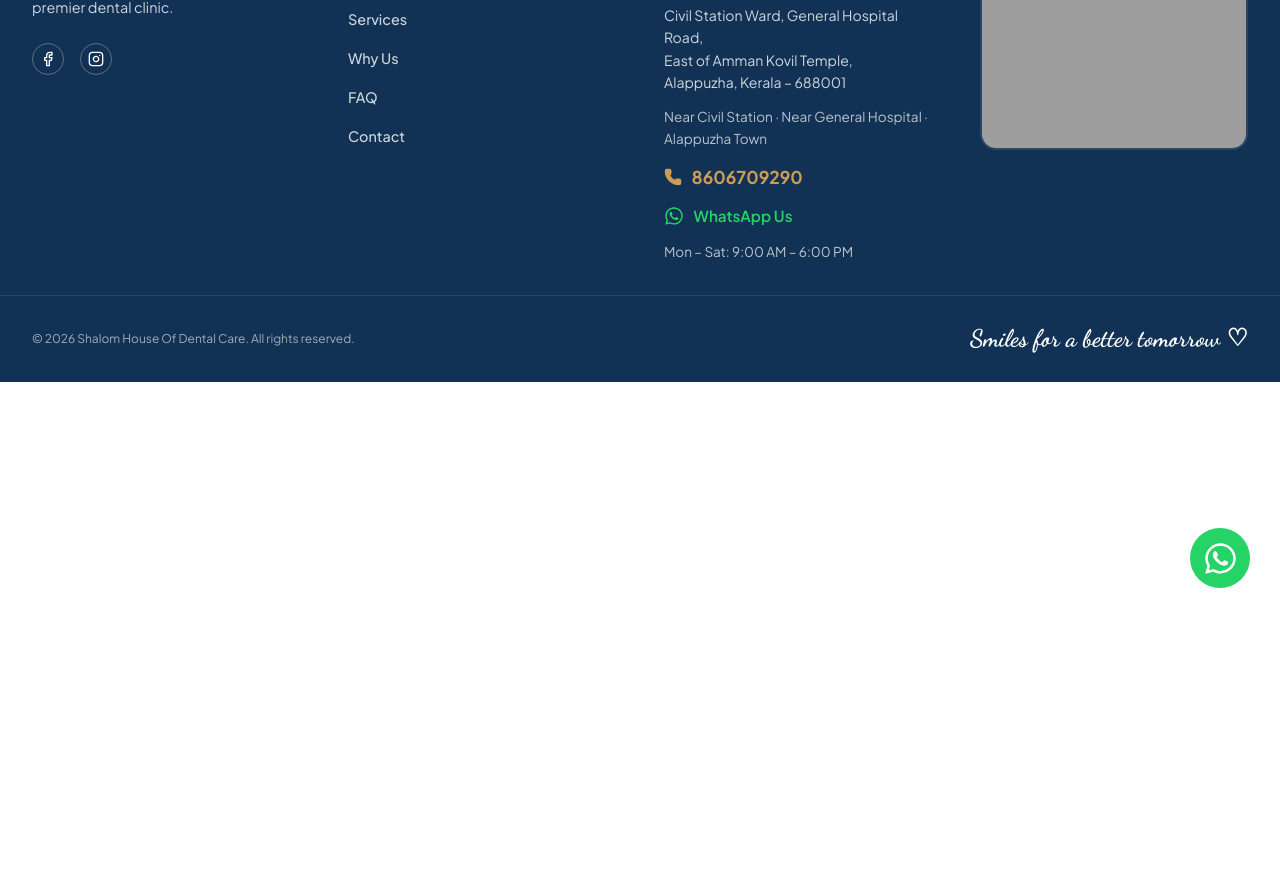
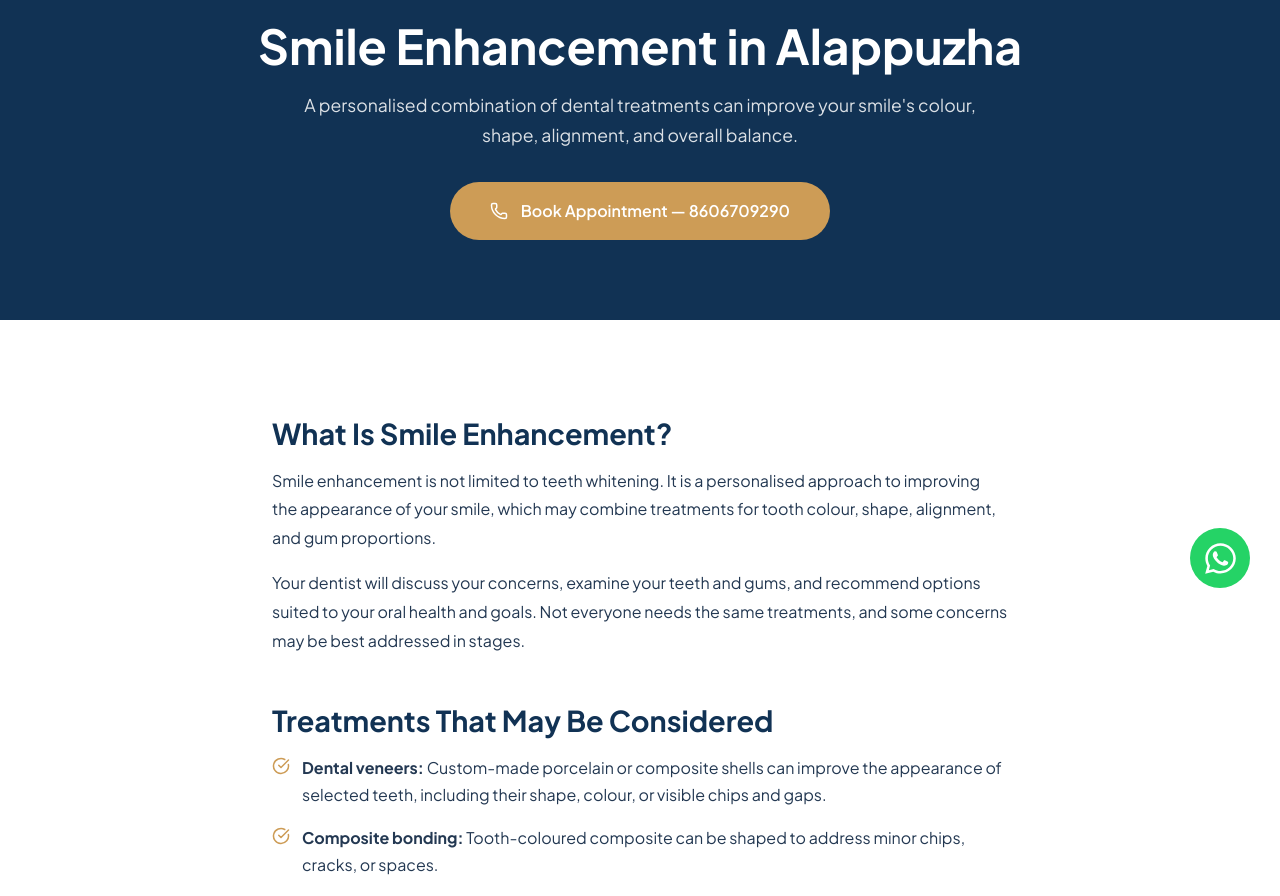
Before and after one commit to saikripakks/shalom, a React (Vite) app: page /smile-enhancement-alappuzha in a window 1280 px wide. Shown: the part 182-1078 px from the top of the page. Before the commit the page ends 800 px from the top, so only its background shows below. Built offline with nearby package versions, Linux system fonts and the light colour scheme; grey boxes are pictures that could not be loaded.

Commit message:
feat: add Smile Enhancement page and update service description for improved clarity

```diff
--- a/src/App.jsx
+++ b/src/App.jsx
@@ -4,6 +4,7 @@ import Home from './pages/Home';
 import RootCanal from './pages/RootCanal';
 import DentalImplants from './pages/DentalImplants';
 import TeethWhitening from './pages/TeethWhitening';
+import SmileEnhancement from './pages/SmileEnhancement';
 import BracesOrthodontics from './pages/BracesOrthodontics';
 import ChildDentist from './pages/ChildDentist';
 import DentalCheckup from './pages/DentalCheckup';
@@ -33,6 +34,7 @@ function App() {
           <Route path="/root-canal-treatment-alappuzha" element={<RootCanal />} />
           <Route path="/dental-implants-alappuzha" element={<DentalImplants />} />
           <Route path="/teeth-whitening-alappuzha" element={<TeethWhitening />} />
+          <Route path="/smile-enhancement-alappuzha" element={<SmileEnhancement />} />
           <Route path="/braces-orthodontics-alappuzha" element={<BracesOrthodontics />} />
           <Route path="/child-dentist-alappuzha" element={<ChildDentist />} />
           <Route path="/dental-checkup-cleaning-alappuzha" element={<DentalCheckup />} />
--- a/src/components/Services.jsx
+++ b/src/components/Services.jsx
@@ -13,7 +13,7 @@ const Services = () => {
   const services = [
     { title: 'Preventive Care', desc: 'Protect your smile before problems begin with regular dental check-ups, professional cleaning, and comprehensive examinations.', img: prevImg, link: '/dental-checkup-cleaning-alappuzha' },
     { title: 'Restorative Care', desc: 'Restore damaged or decayed teeth with Comfort-Focused RCT, dental implants, crowns, and tooth-coloured fillings.', img: restImg, link: '/root-canal-treatment-alappuzha' },
-    { title: 'Smile Enhancement', desc: 'Smile enhancement using aesthetic bonding, veneers, and teeth whitening.', img: cosImg, link: '/teeth-whitening-alappuzha' },
+    { title: 'Smile Enhancement', desc: "We tailor a combination of treatments such as veneers, composite bonding, orthodontics, gum contouring, or whitening to improve your smile's colour, shape, alignment, and balance.", img: cosImg, link: '/smile-enhancement-alappuzha' },
     { title: 'Orthodontic Solutions', desc: 'Improve the alignment of your teeth and correct bite problems with modern braces and orthodontic treatment options.', img: orthoImg, link: '/braces-orthodontics-alappuzha' },
     { title: 'Pediatric Dentistry', desc: 'Growing Healthy Smiles Together.', img: childImg, link: '/child-dentist-alappuzha' }
   ];
--- /dev/null
+++ b/src/pages/SmileEnhancement.jsx
@@ -0,0 +1,124 @@
+import React from 'react';
+import { motion } from 'framer-motion';
+import { Phone, CheckCircle } from 'lucide-react';
+import { FaWhatsapp } from 'react-icons/fa';
+
+const fadeUp = {
+  initial: { opacity: 0, y: 20 },
+  whileInView: { opacity: 1, y: 0 },
+  viewport: { once: true },
+  transition: { duration: 0.5 },
+};
+
+const treatmentOptions = [
+  {
+    title: 'Dental veneers',
+    description: 'Custom-made porcelain or composite shells can improve the appearance of selected teeth, including their shape, colour, or visible chips and gaps.',
+  },
+  {
+    title: 'Composite bonding',
+    description: 'Tooth-coloured composite can be shaped to address minor chips, cracks, or spaces.',
+  },
+  {
+    title: 'Orthodontic treatment',
+    description: 'Braces or clear aligners can improve tooth alignment and address spacing or crowding where appropriate.',
+  },
+  {
+    title: 'Gum contouring',
+    description: 'Reshaping the gum line may help improve the balance between the teeth and gums for suitable cases.',
+  },
+  {
+    title: 'Teeth whitening',
+    description: 'Professional whitening can lighten natural tooth colour when it is suitable for your teeth and gums.',
+  },
+];
+
+const SmileEnhancement = () => (
+  <main style={{ paddingTop: '80px' }}>
+    <section style={{ backgroundColor: 'var(--color-primary)', color: 'white', padding: '5rem 0' }}>
+      <div className="container" style={{ textAlign: 'center' }}>
+        <p style={{ color: 'var(--color-accent)', fontWeight: 600, letterSpacing: '0.1em', fontSize: '0.9rem', textTransform: 'uppercase', marginBottom: '1rem' }}>
+          DENTAL TREATMENT · ALAPPUZHA
+        </p>
+        <h1 style={{ fontSize: '3rem', marginBottom: '1rem', lineHeight: 1.2 }}>
+          Smile Enhancement in Alappuzha
+        </h1>
+        <p style={{ fontSize: '1.1rem', opacity: 0.85, maxWidth: '700px', margin: '0 auto 2rem', lineHeight: 1.7 }}>
+          A personalised combination of dental treatments can improve your smile's colour, shape, alignment, and overall balance.
+        </p>
+        <a
+          href="tel:+918606709290"
+          style={{ backgroundColor: 'var(--color-accent)', color: 'white', padding: '1rem 2.5rem', borderRadius: '50px', fontWeight: 600, fontSize: '1rem', textDecoration: 'none', display: 'inline-flex', alignItems: 'center', gap: '0.8rem' }}
+        >
+          <Phone size={18} /> Book Appointment — 8606709290
+        </a>
+      </div>
+    </section>
+
+    <section style={{ padding: '6rem 0', backgroundColor: 'var(--color-white)' }}>
+      <div className="container" style={{ maxWidth: '800px', margin: '0 auto' }}>
+        <motion.div {...fadeUp} style={{ marginBottom: '3rem' }}>
+          <h2 style={{ fontSize: '1.8rem', color: 'var(--color-primary)', marginBottom: '1rem' }}>
+            What Is Smile Enhancement?
+          </h2>
+          <p style={{ color: 'var(--color-text-main)', lineHeight: 1.8, marginBottom: '1rem' }}>
+            Smile enhancement is not limited to teeth whitening. It is a personalised approach to improving the appearance of your smile, which may combine treatments for tooth colour, shape, alignment, and gum proportions.
+          </p>
+          <p style={{ color: 'var(--color-text-main)', lineHeight: 1.8 }}>
+            Your dentist will discuss your concerns, examine your teeth and gums, and recommend options suited to your oral health and goals. Not everyone needs the same treatments, and some concerns may be best addressed in stages.
+          </p>
+        </motion.div>
+
+        <motion.div {...fadeUp} style={{ marginBottom: '3rem' }}>
+          <h2 style={{ fontSize: '1.8rem', color: 'var(--color-primary)', marginBottom: '1rem' }}>
+            Treatments That May Be Considered
+          </h2>
+          <ul style={{ listStyle: 'none', padding: 0, margin: 0, display: 'flex', flexDirection: 'column', gap: '1rem' }}>
+            {treatmentOptions.map(({ title, description }) => (
+              <li key={title} style={{ display: 'flex', alignItems: 'flex-start', gap: '0.75rem', color: 'var(--color-text-main)', lineHeight: 1.7 }}>
+                <CheckCircle size={18} style={{ color: 'var(--color-accent)', flexShrink: 0, marginTop: '3px' }} />
+                <span><strong>{title}:</strong> {description}</span>
+              </li>
+            ))}
+          </ul>
+        </motion.div>
+
+        <motion.div {...fadeUp}>
+          <h2 style={{ fontSize: '1.8rem', color: 'var(--color-primary)', marginBottom: '1rem' }}>
+            Your Smile, Your Treatment Plan
+          </h2>
+          <p style={{ color: 'var(--color-text-main)', lineHeight: 1.8 }}>
+            The right combination depends on your teeth, gums, bite, and preferences. A consultation helps determine which options are suitable, how they may work together, and what to expect from treatment and maintenance.
+          </p>
+        </motion.div>
+      </div>
+    </section>
+
+    <section style={{ backgroundColor: 'var(--color-primary)', color: 'white', padding: '5rem 0', textAlign: 'center' }}>
+      <div className="container">
+        <h2 style={{ fontSize: '2.5rem', marginBottom: '1rem' }}>Ready to Talk About Your Smile?</h2>
+        <p style={{ opacity: 0.85, marginBottom: '2rem', fontSize: '1.1rem' }}>
+          Call us or send a WhatsApp message to book a consultation.
+        </p>
+        <div style={{ display: 'flex', gap: '1rem', justifyContent: 'center', flexWrap: 'wrap' }}>
+          <a
+            href="tel:+918606709290"
+            style={{ backgroundColor: 'white', color: 'var(--color-primary)', padding: '1rem 2.5rem', borderRadius: '50px', fontWeight: 700, fontSize: '1rem', textDecoration: 'none', display: 'inline-flex', alignItems: 'center', gap: '0.8rem' }}
+          >
+            <Phone size={18} /> Call 8606709290
+          </a>
+          <a
+            href="https://wa.me/918606709290"
+            target="_blank"
+            rel="noopener noreferrer"
+            style={{ backgroundColor: '#25D366', color: 'white', padding: '1rem 2.5rem', borderRadius: '50px', fontWeight: 700, fontSize: '1rem', textDecoration: 'none', display: 'inline-flex', alignItems: 'center', gap: '0.8rem' }}
+          >
+            <FaWhatsapp size={18} /> WhatsApp Us
+          </a>
+        </div>
+      </div>
+    </section>
+  </main>
+);
+
+export default SmileEnhancement;
```
